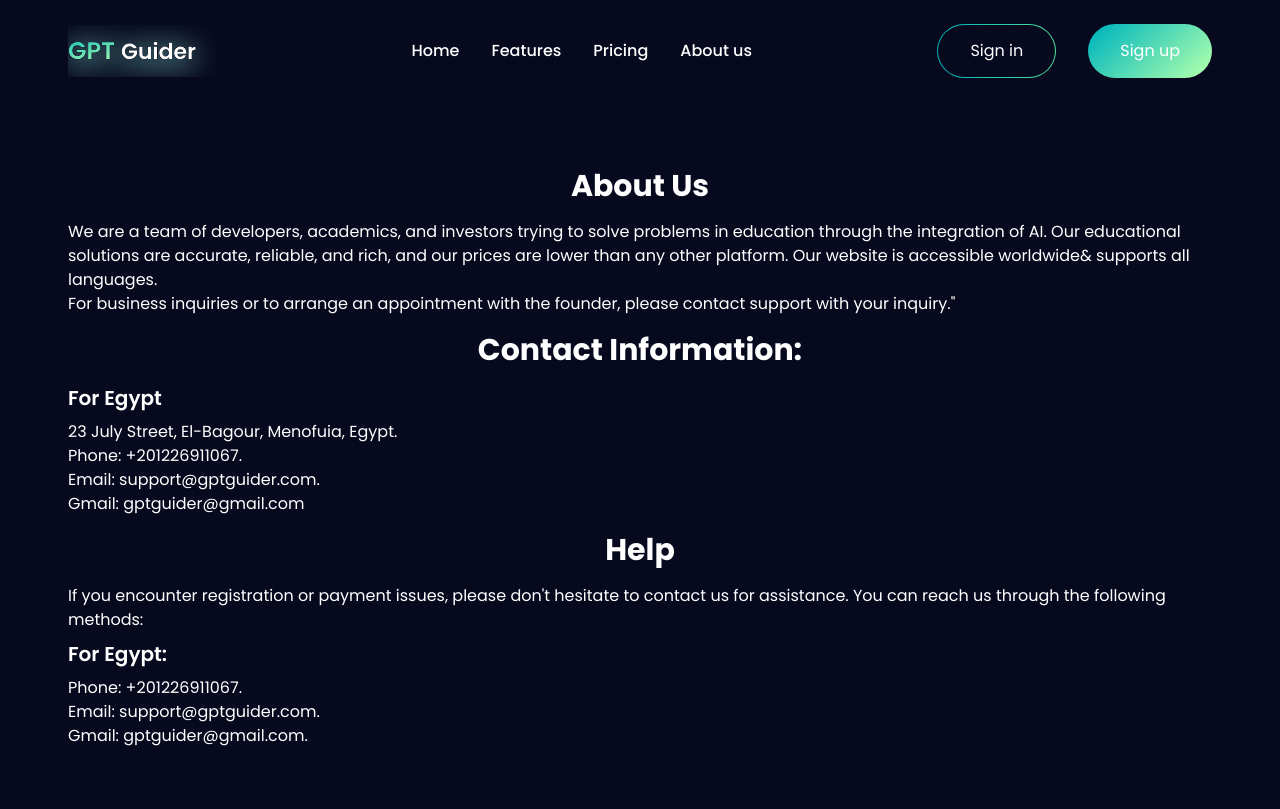
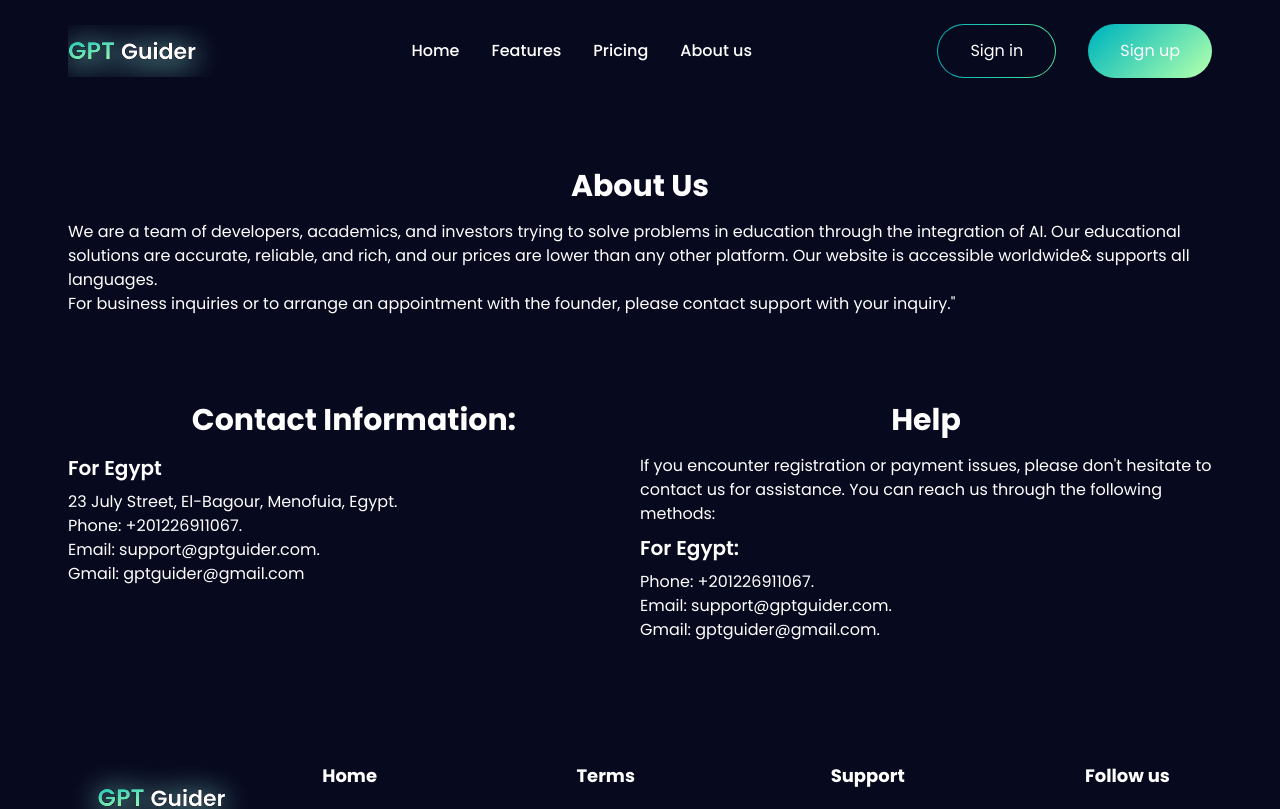
Before and after one commit to MamtazDev/gpt-guider, a Next.js app: page /aboutUs in a window 1280 px wide. Shown: the top 809 px of the page. Built offline with nearby package versions, Linux system fonts and the light colour scheme.

Commit message:
footer linked with terms and conditions

```diff
--- a/pages/aboutUs.js
+++ b/pages/aboutUs.js
@@ -17,6 +17,8 @@
         please contact support with your inquiry."
       </h4>
 
+      <div className="grid grid-cols-1 md:grid-cols-2 mt-[70px]">
+        <div>
           <h3 className="text-center text-3xl font-bold my-4">
             Contact Information:
           </h3>
@@ -32,12 +34,13 @@
               Gmail: <span> gptguider@gmail.com</span>
             </p>
           </div>
-
+        </div>
+        <div>
           <h3 className="text-center text-3xl font-bold my-4">Help</h3>
           <p>
-        If you encounter registration or payment issues, please don't hesitate
-        to contact us for assistance. You can reach us through the following
-        methods:
+            If you encounter registration or payment issues, please don't
+            hesitate to contact us for assistance. You can reach us through the
+            following methods:
           </p>
           <p className="text-xl font-semibold my-2">For Egypt:</p>
           <p>Phone: +201226911067.</p>
@@ -48,6 +51,8 @@
             Gmail: <span>gptguider@gmail.com.</span>
           </p>
         </div>
+      </div>
+    </div>
   );
 };
 
--- a/pages/privacyPolicy.js
+++ b/pages/privacyPolicy.js
@@ -1,3 +1,4 @@
+import Main from "@/Layouts/Main";
 import React from "react";
 
 const PrivacyPolicyPage = () => {
@@ -302,4 +303,5 @@
   );
 };
 
+PrivacyPolicyPage.PageLayout = Main;
 export default PrivacyPolicyPage;
```
Lines whose indentation alone changed are shown as unchanged.
